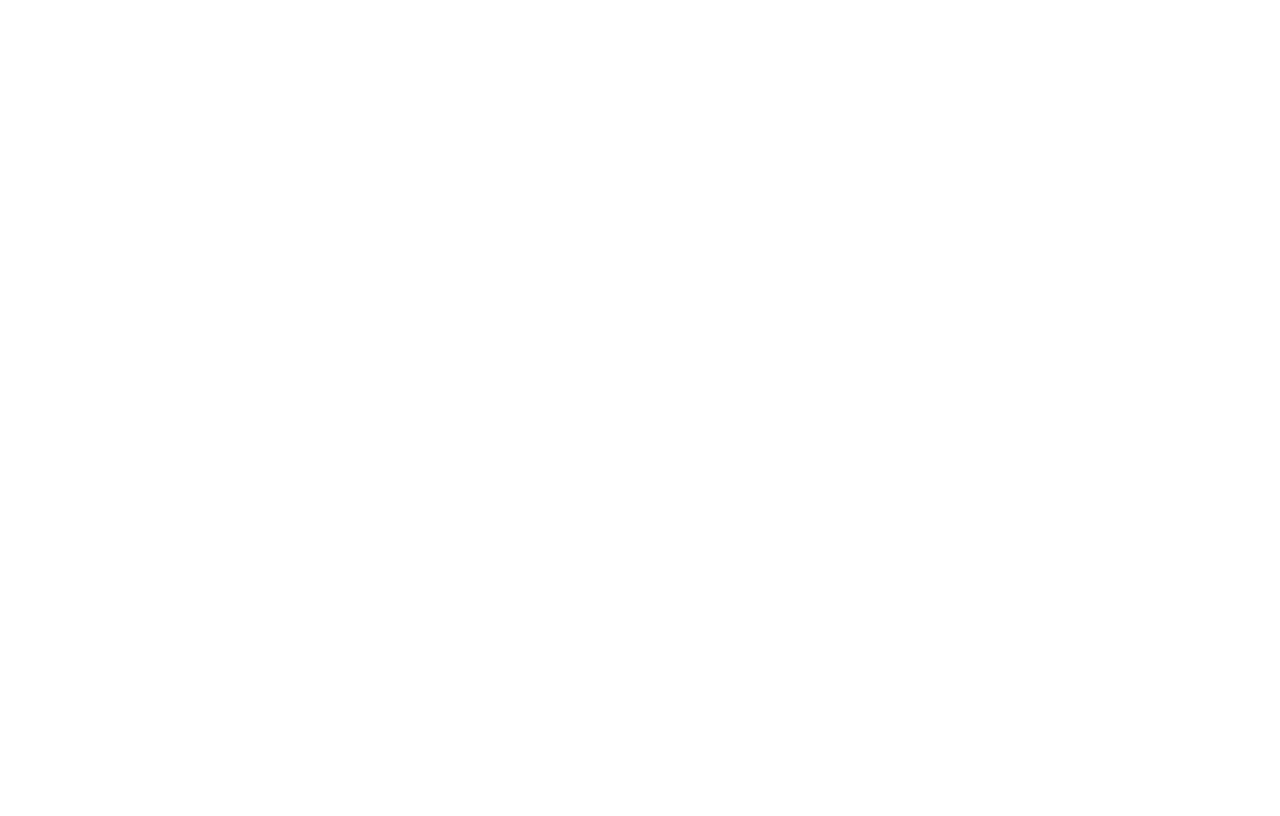
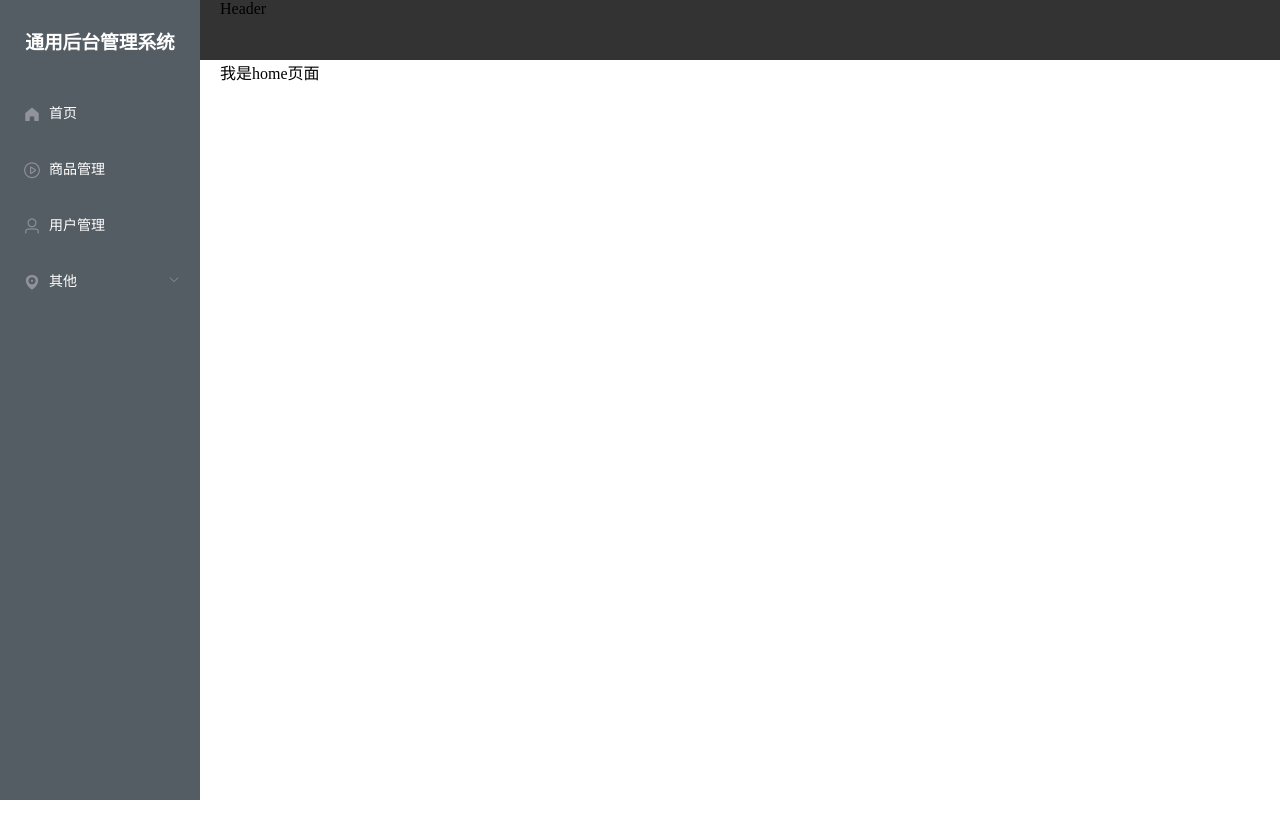
Before and after one commit to jesonlam8848/my-vue-app2, a Vue app: page /home in a window 1280 px wide. Built offline with nearby package versions, Linux system fonts and the light colour scheme.

Commit message:
menu样式和路由跳转

```diff
--- a/router/index.js
+++ b/router/index.js
@@ -7,14 +7,21 @@
 const routes = [
     {
         path: '/',
-        name: 'Home',
-        component: () => import('../views/Home.vue')
+        name: 'Main',
+        component: () => import('../views/Main.vue'),
+        children: [
+            {
+                path: '/home',
+                name: 'home',
+                component: () => import('../views/home')
+            },
+            {
+                path: '/user',
+                name: 'user',
+                component: () => import('../views/User')
+            }
+        ]
     },
-    {
-        path: '/user',
-        name: 'User',
-        component: () => import('../views/User.vue')
-    }
 ]
 
 const router = new VueRouter({
--- a/src/App.vue
+++ b/src/App.vue
@@ -5,15 +5,18 @@
 </template>
 
 <script>
-
 export default {
-  name: 'App',
-  components: {
-  }
-}
+  name: "App",
+  components: {},
+};
 </script>
 
 <style>
+html,
+body {
+  margin: 0;
+  padding: 0;
+}
 #app {
   height: 100vh;
 }
--- a/src/components/CommonAside.vue
+++ b/src/components/CommonAside.vue
@@ -2,35 +2,51 @@
   <el-menu
     default-active="1-4-1"
     class="el-menu-vertical-demo"
+    background-color="#545c64"
+    text-color="#fff"
+    active-text-color="#ffd04b"
     @open="handleOpen"
     @close="handleClose"
     :collapse="isCollapse"
   >
+    <h3 class="MenuTitle">通用后台管理系统</h3>
     <el-menu-item
+      @click="clickMenu(item)"
       v-for="item in noChildren"
       :index="item.path"
       :key="item.path"
     >
-      <i class="'el-icon-' + item.icon"></i>
+      <i :class="'el-icon-' + item.icon"></i>
       <span slot="title">{{ item.label }}</span>
     </el-menu-item>
-    <el-submenu index="1">
+    <el-submenu v-for="item in hasChildren" :index="item.path" :key="item.path">
       <template slot="title">
-        <i class="el-icon-location"></i>
-        <span slot="title">导航一</span>
+        <i :class="'el-icon-' + item.icon"></i>
+        <span slot="title">{{ item.label }}</span>
       </template>
-      <el-menu-item-group>
-        <span slot="title">分组一</span>
-        <el-menu-item index="1-1">选项1</el-menu-item>
+      <el-menu-item-group
+        v-for="(subItem, subIndex) in item.children"
+        :key="subItem.path"
+      >
+        <el-menu-item :index="subIndex">{{ subItem.label }}</el-menu-item>
       </el-menu-item-group>
     </el-submenu>
   </el-menu>
 </template>
 
-<style>
+<style scoped>
 .el-menu-vertical-demo:not(.el-menu--collapse) {
   width: 200px;
   min-height: 400px;
+}
+.el-menu {
+  height: 100%;
+  border: none;
+}
+.MenuTitle {
+  color: #fff;
+  text-align: center;
+  line-height: 48px;
 }
 </style>
 
@@ -91,6 +107,11 @@
     handleClose(key, keyPath) {
       console.log(key, keyPath);
     },
+    clickMenu(item) {
+      this.$router.push({
+        name: item.name
+      })
+    }
   },
   computed: {
     noChildren() {
--- a/views/Home.vue
+++ b/views/Main.vue
@@ -5,16 +5,18 @@
     </el-aside>
     <el-container>
       <el-header>Header</el-header>
-      <el-main>Main</el-main>
+      <el-main>
+        <router-view></router-view>
+      </el-main>
     </el-container>
   </el-container>
 </template>
 <script>
-import CommonAside from '../src/components/CommonAside.vue';
+import CommonAside from "../src/components/CommonAside.vue";
 export default {
-  name: "Home",
+  name: "Main",
   components: {
-    CommonAside
+    CommonAside,
   },
   data() {
     return {};
@@ -23,9 +25,9 @@
 </script>
 <style>
 .el-header {
-    background-color: #333;
+  background-color: #333;
 }
 .el-main {
-    padding-top: 0;
+  padding-top: 0;
 }
 </style>
--- a/views/User.vue
+++ /dev/null
@@ -1,11 +0,0 @@
-<template>
-    <div>我是User页面</div>
-</template>
-<script>
-export default {
-    name: 'User',
-    data() {
-        return {}
-    }
-}
-</script>
--- /dev/null
+++ b/views/User/index.vue
@@ -0,0 +1,11 @@
+<template>
+  <div>我是User页面</div>
+</template>
+<script>
+export default {
+  name: "User",
+  data() {
+    return {};
+  },
+};
+</script>
--- /dev/null
+++ b/views/home/index.vue
@@ -0,0 +1,11 @@
+<template>
+  <div>我是home页面</div>
+</template>
+<script>
+export default {
+  name: "home",
+  data() {
+    return {};
+  },
+};
+</script>
```
